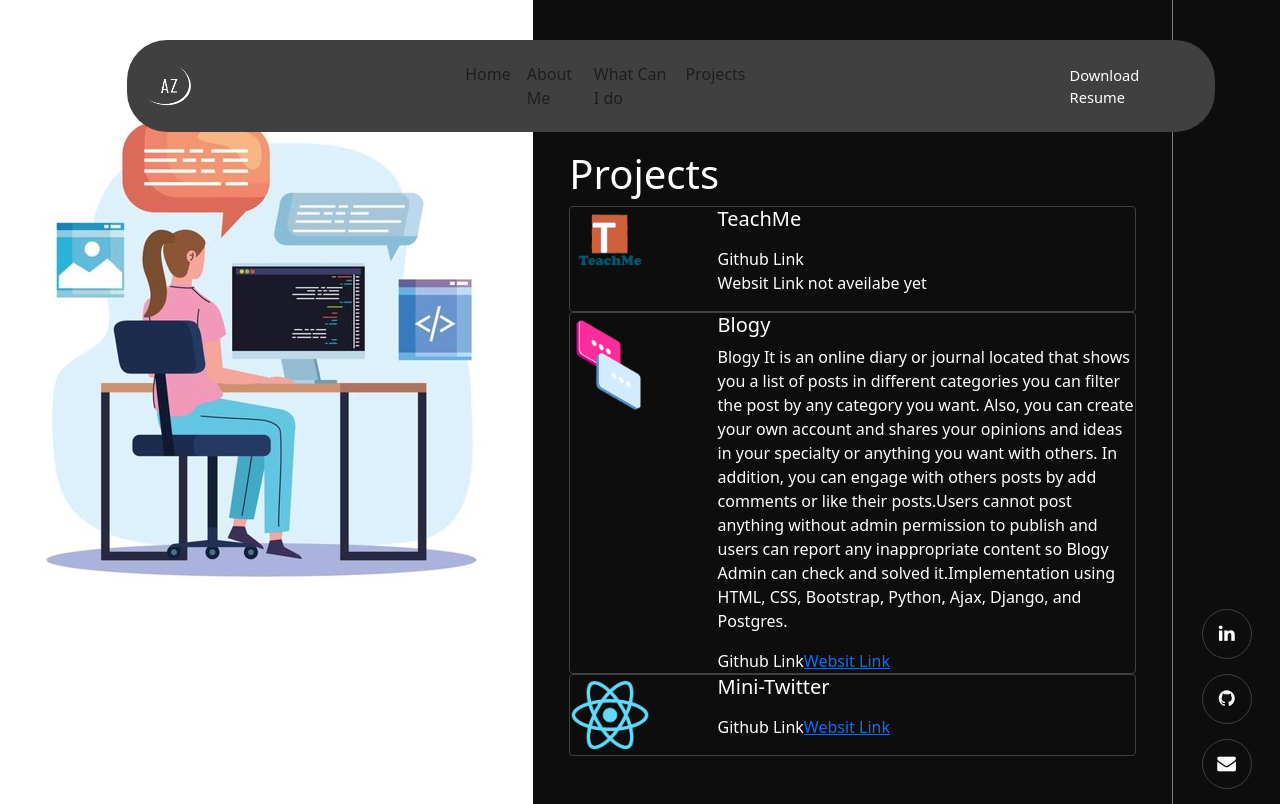
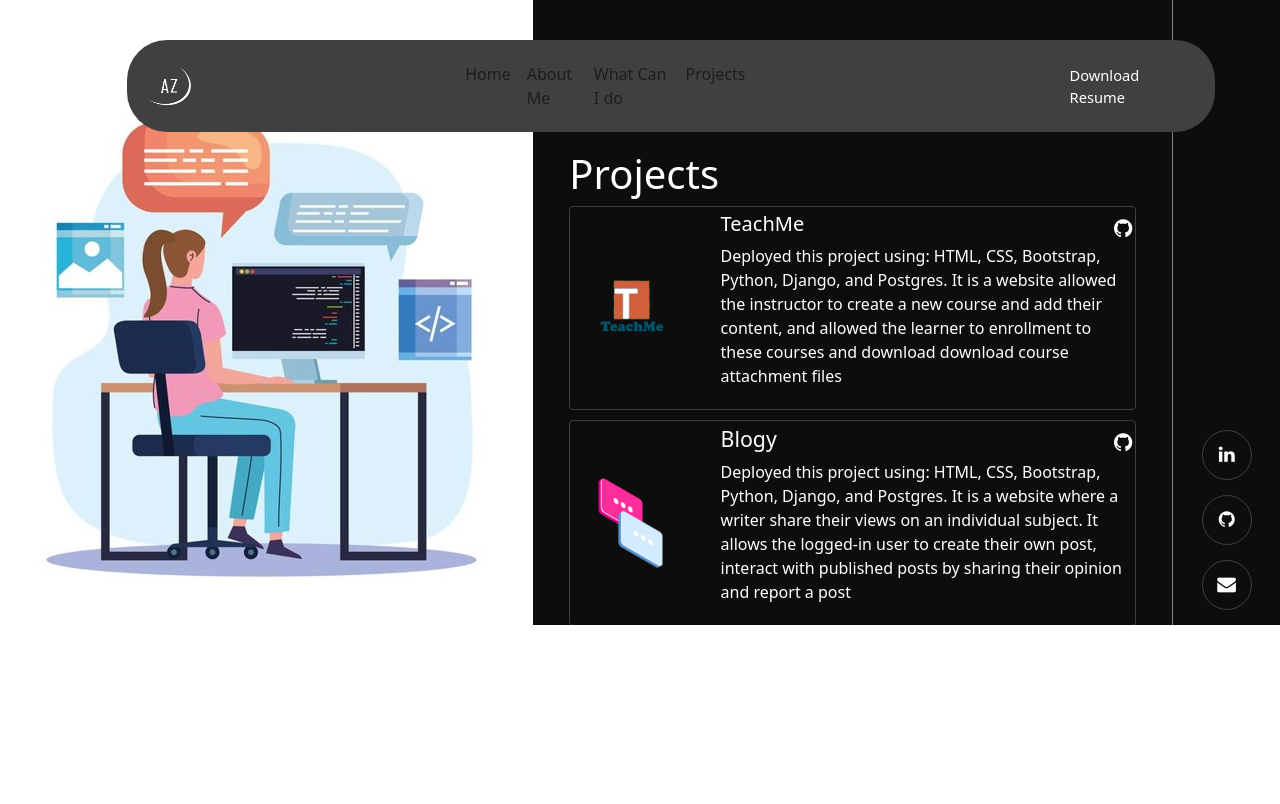
Before and after one commit to ashwagzabani/Portfolio, a React (Create React App) app in the folder portfolio/: page /Projects in a window 1280 px wide. Built offline with nearby package versions, Linux system fonts and the light colour scheme; a web font is replaced by a local one.

Commit message:
finish projects component

```diff
--- a/portfolio/src/App.css
+++ b/portfolio/src/App.css
@@ -32,6 +32,9 @@
 }
 
 .right-side{
+  /* position: fixed;
+  right: 0;
+  bottom: 0; */
   background-color: #0D0D0D;
   display: flex;
   flex-direction: column;
--- a/portfolio/src/components/Projects.js
+++ b/portfolio/src/components/Projects.js
@@ -11,23 +11,23 @@ class Projects extends Component {
             {
                 logo: teach_me_logo,
                 name: 'TeachMe',
-                description: '',
+                description: 'Deployed this project using: HTML, CSS, Bootstrap, Python, Django, and Postgres. It is a website allowed the instructor to create a new course and add their content, and allowed the learner to enrollment to these courses and download download course attachment files',
                 github: 'https://github.com/ashwagzabani/TeachMe',
                 link: ''
             },
             {
                 logo: blogy_logo,
                 name: 'Blogy',
-                description: 'Blogy It is an online diary or journal located that shows you a list of posts in different categories you can filter the post by any category you want. Also, you can create your own account and shares your opinions and ideas in your specialty or anything you want with others. In addition, you can engage with others posts by add comments or like their posts.Users cannot post anything without admin permission to publish and users can report any inappropriate content so Blogy Admin can check and solved it.Implementation using HTML, CSS, Bootstrap, Python, Ajax, Django, and Postgres.                ',
+                description: 'Deployed this project using: HTML, CSS, Bootstrap, Python, Django, and Postgres. It is a website where a writer share their views on an individual subject. It allows the logged-in user to create their own post, interact with published posts by sharing their opinion and report a post',
                 github: 'https://github.com/ashwagzabani/Blogy',
-                link: ''
+                link: 'https://blogyproject.herokuapp.com/'
             },
             {
                 logo: logo,
                 name: 'Mini-Twitter',
-                description: '',
-                github: '',
-                link: ''
+                description: 'Deployed this project using: HTML, CSS, React Js, React Bootstrap and Axsios. This project allowed the user to add new tweets and managed them using their account',
+                github: 'https://github.com/ashwagzabani/Mini-Twitter',
+                link: 'https://mini-twitter-react-app.herokuapp.com/'
             }
         ]
 
@@ -35,25 +35,29 @@ class Projects extends Component {
             return (
                 <div className="card">
                     <div className="row">
-                        <div className="col-md-3">
+                        <div className="col-md-3 logo">
                             <img src={project.logo} alt={project.logo} width="80px" />
                         </div>
-                        <div className="col-md-9">
-                            <h5>{project.name}</h5>
+                        <div className="col-md-9 details">
+                            <div className="project-details">
+                                {project.name == 'TeachMe' ?
+                                    <h5>{project.name}</h5>
+                                    :
+                                    <h5><a href={project.link} target="_blanck">{project.name}</a></h5>}
+
+                                <a href={project.github} target="_blanck"><i className="fa fa-github"></i></a>
+                            </div>
                             <p>{project.description}</p>
-                            <a>Github Link</a>
+                            {/* <a>Github Link</a> */}
 
-                            {project.name == 'TeachMe' ?
-                                <p>Websit Link not aveilabe yet</p>
-                                :
-                                <a href={project.link}>Websit Link</a>}
+
                         </div>
                     </div>
                 </div>
             );
         })
         return (
-            <div className="container projects">
+            <div className="container projects overflow-auto">
                 <h1>Projects</h1>
                 {viewMyProjects}
             </div>
--- a/portfolio/src/style/Projects.css
+++ b/portfolio/src/style/Projects.css
@@ -2,4 +2,41 @@
     color: white;
     padding-top: 150px;
     padding-bottom: 48px;
+    overflow: scroll;
+    height: 625px;
 }
+
+.logo{
+    display: flex;
+    flex-direction: row;
+    justify-content: center;
+    align-items: center;
+}
+
+.card{
+    margin-bottom: 10px;
+}
+
+.details{
+    padding: 5px 15px;
+}
+
+.project-details{
+    display: flex;
+    flex-direction: row;
+    justify-content: space-between;
+    padding: 10xp;
+}
+
+a{
+    text-decoration: none;
+}
+
+.project-details a{
+    font-size: 16pt;
+    color: #ffffff;
+}
+
+.project-details a:hover{
+    color: blue;
+}
```
